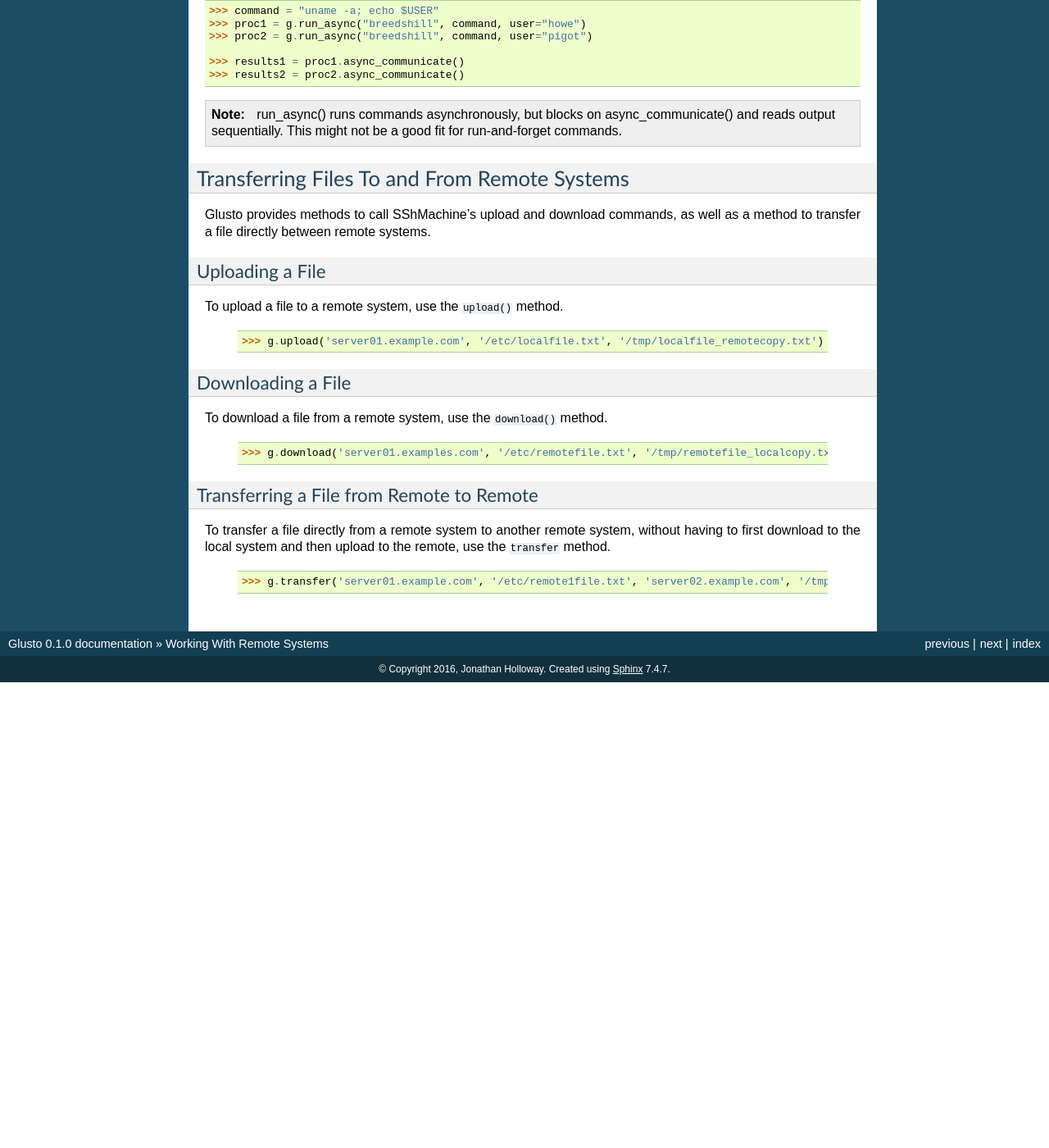
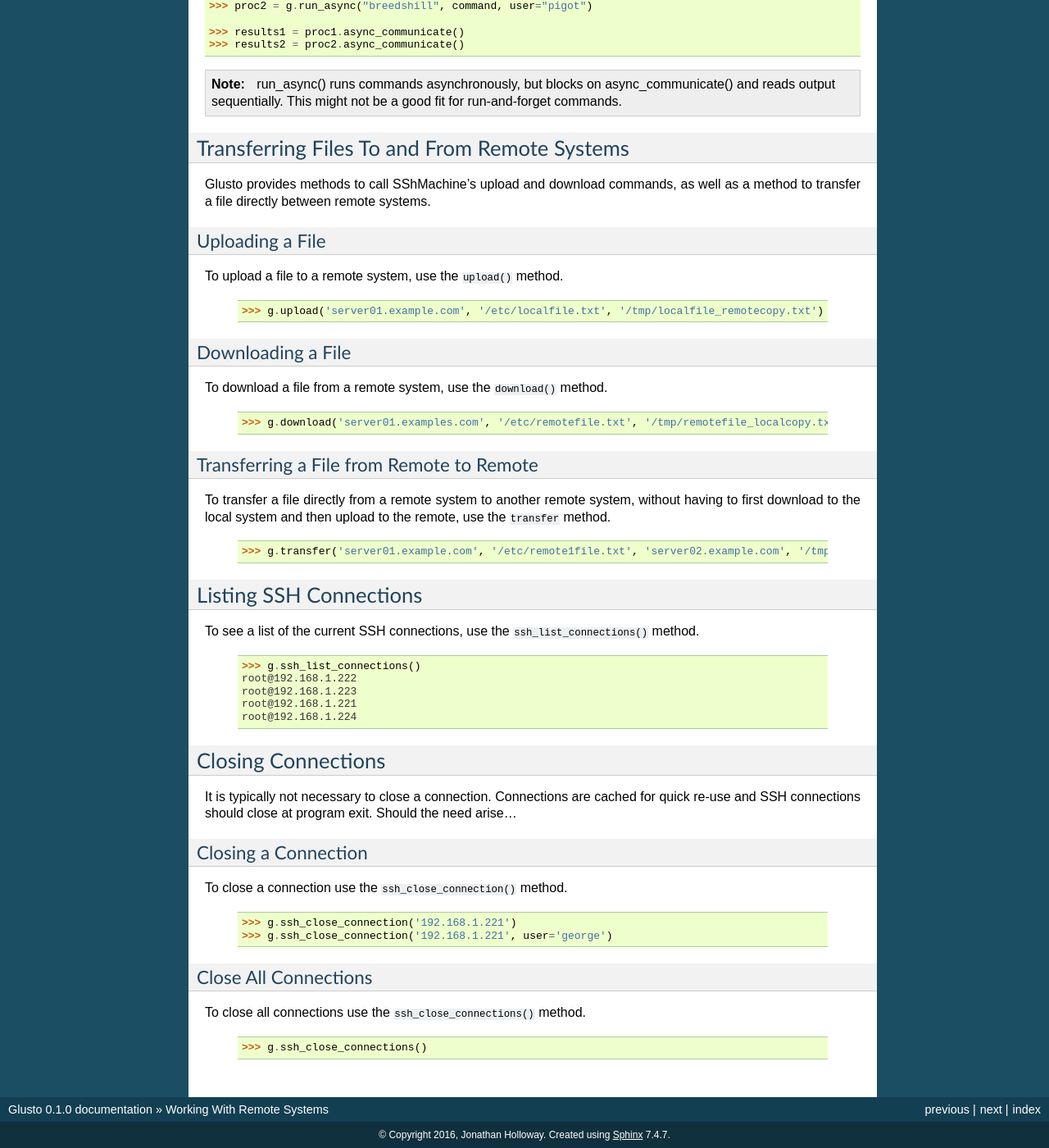
Before and after one commit to loadtheaccumulator/glusto, a Sphinx documentation site: the page built from docs/userguide/connectible.rst, in a window 1280 px wide and 1400 px high, scrolled down 1847 px. Shown: the whole window at 82% size. Built offline with Sphinx 7.4.7, drawn with Linux system fonts in a browser that asks for light colours; pages that are not in the unit, such as notebooks, are missing from menus; before the commit the page ends 2679 px from its top, so only the background shows below that; some of the changed text lies outside the part shown.

Commit message:
docs, connection close, and cleanup
Signed-off-by: Jonathan Holloway <loadtheaccumulator@gmail.com>

```diff
--- a/docs/source/modules.rst
+++ b/docs/source/modules.rst
@@ -5,5 +5,3 @@ glusto
    :maxdepth: 4
 
    glusto
-   setup
-   tests
--- a/docs/userguide/connectible.rst
+++ b/docs/userguide/connectible.rst
@@ -82,12 +80,12 @@ The command will be run against the hosts at the same time.
 
 	::
 
-    >>> command = "uname -a"
-    >>> results = g.run_parallel(hosts, 'uname -a')
-	{'192.168.1.221':
-		(0, 'Linux rhserver1 2.6.32-431.29.2.el6.x86_64 #1 SMP Sun Jul 27 15:55:46 EDT 2014 x86_64 x86_64 x86_64 GNU/Linux\n', ''),
-	'192.168.1.222':
-		(0, 'Linux rhserver2 2.6.32-431.29.2.el6.x86_64 #1 SMP Sun Jul 27 15:55:46 EDT 2014 x86_64 x86_64 x86_64 GNU/Linux\n', '')}
+	    >>> command = "uname -a"
+	    >>> results = g.run_parallel(hosts, 'uname -a')
+		{'192.168.1.221':
+			(0, 'Linux rhserver1 2.6.32-431.29.2.el6.x86_64 #1 SMP Sun Jul 27 15:55:46 EDT 2014 x86_64 x86_64 x86_64 GNU/Linux\n', ''),
+		'192.168.1.222':
+			(0, 'Linux rhserver2 2.6.32-431.29.2.el6.x86_64 #1 SMP Sun Jul 27 15:55:46 EDT 2014 x86_64 x86_64 x86_64 GNU/Linux\n', '')}
 
 
 Run a Command Asynchronously
@@ -157,3 +155,43 @@ use the ``transfer`` method.
 	::
 
 	>>> g.transfer('server01.example.com', '/etc/remote1file.txt', 'server02.example.com', '/tmp/remote1file_remote2copy.txt')
+
+
+Listing SSH Connections
+=======================
+
+To see a list of the current SSH connections, use the ``ssh_list_connections()`` method.
+
+	::
+
+		>>> g.ssh_list_connections()
+		root@192.168.1.222
+		root@192.168.1.223
+		root@192.168.1.221
+		root@192.168.1.224
+
+Closing Connections
+===================
+
+It is typically not necessary to close a connection. Connections are cached for
+quick re-use and SSH connections should close at program exit. Should the need arise...
+
+Closing a Connection
+~~~~~~~~~~~~~~~~~~~~
+
+To close a connection use the ``ssh_close_connection()`` method.
+
+	::
+
+	>>> g.ssh_close_connection('192.168.1.221')
+	>>> g.ssh_close_connection('192.168.1.221', user='george')
+
+
+Close All Connections
+~~~~~~~~~~~~~~~~~~~~~
+
+To close all connections use the ``ssh_close_connections()`` method.
+
+	::
+
+	>>> g.ssh_close_connections()
```
Also changed, not shown: other parts of docs/userguide/connectible.rst (+0 -2 lines), 1 other file.
